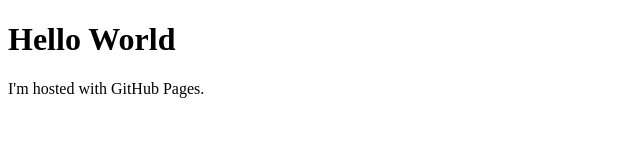
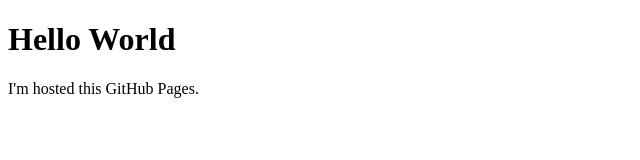
Before and after one commit to dangquanghung/dangquanghung.github.io, a plain HTML site: page index.html in a window 1280 px wide. Shown: the full height of the page, 0-640 px from the left. Drawn offline with Linux system fonts and the light colour scheme.

Commit message:
Update index.html

```diff
--- a/index.html
+++ b/index.html
@@ -3,7 +3,7 @@
 
 <body>
     <h1>Hello World</h1>
-    <p>I'm hosted with GitHub Pages.</p>
+    <p>I'm hosted this GitHub Pages.</p>
 </body>
 
 </html>
```
